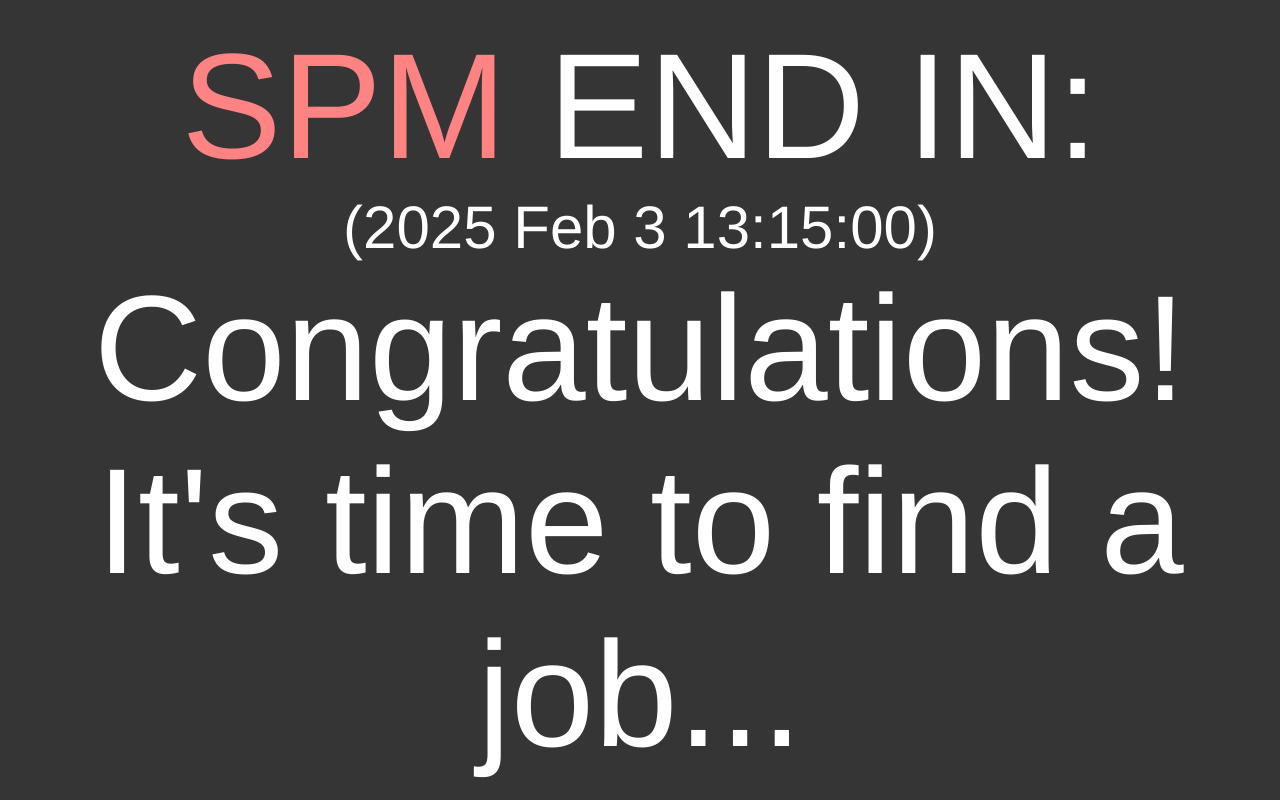
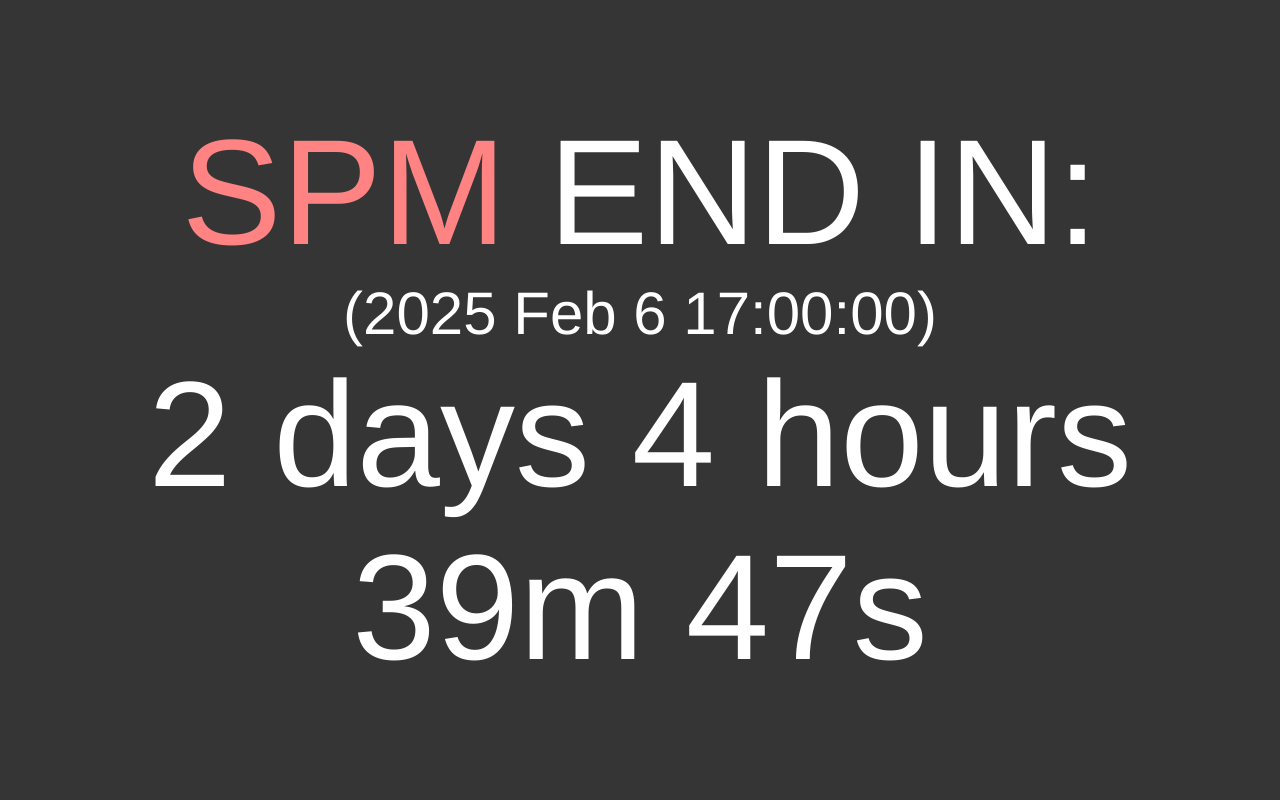
Before and after one commit to MM079487/animalbot, a website: page public/countdown/index.html in a window 1280 px wide. Drawn offline with Linux system fonts and the light colour scheme.

Commit message:
updated spm end date

```diff
--- a/public/countdown/index.html
+++ b/public/countdown/index.html
@@ -9,7 +9,7 @@
 <body>
     <div class="box">
         <div class="title"><a style="color: rgb(255, 131, 131);">SPM</a> END IN:</div>
-        <div class="targetDate">(2025 Feb 3 13:15:00)</div>
+        <div class="targetDate">(2025 Feb 6 17:00:00)</div>
         <div id="timer">- days - hours - m - s</div>
     </div>
 </body>
--- a/public/countdown/script.js
+++ b/public/countdown/script.js
@@ -1,5 +1,5 @@
 // Set the date we're counting down to
-var countDownDate = new Date("Feb 3, 2025 13:15:00").getTime();
+var countDownDate = new Date("Feb 6, 2025 17:00:00").getTime();
 
 // Update the count down every 1 second
 var x = setInterval(function() {
```
